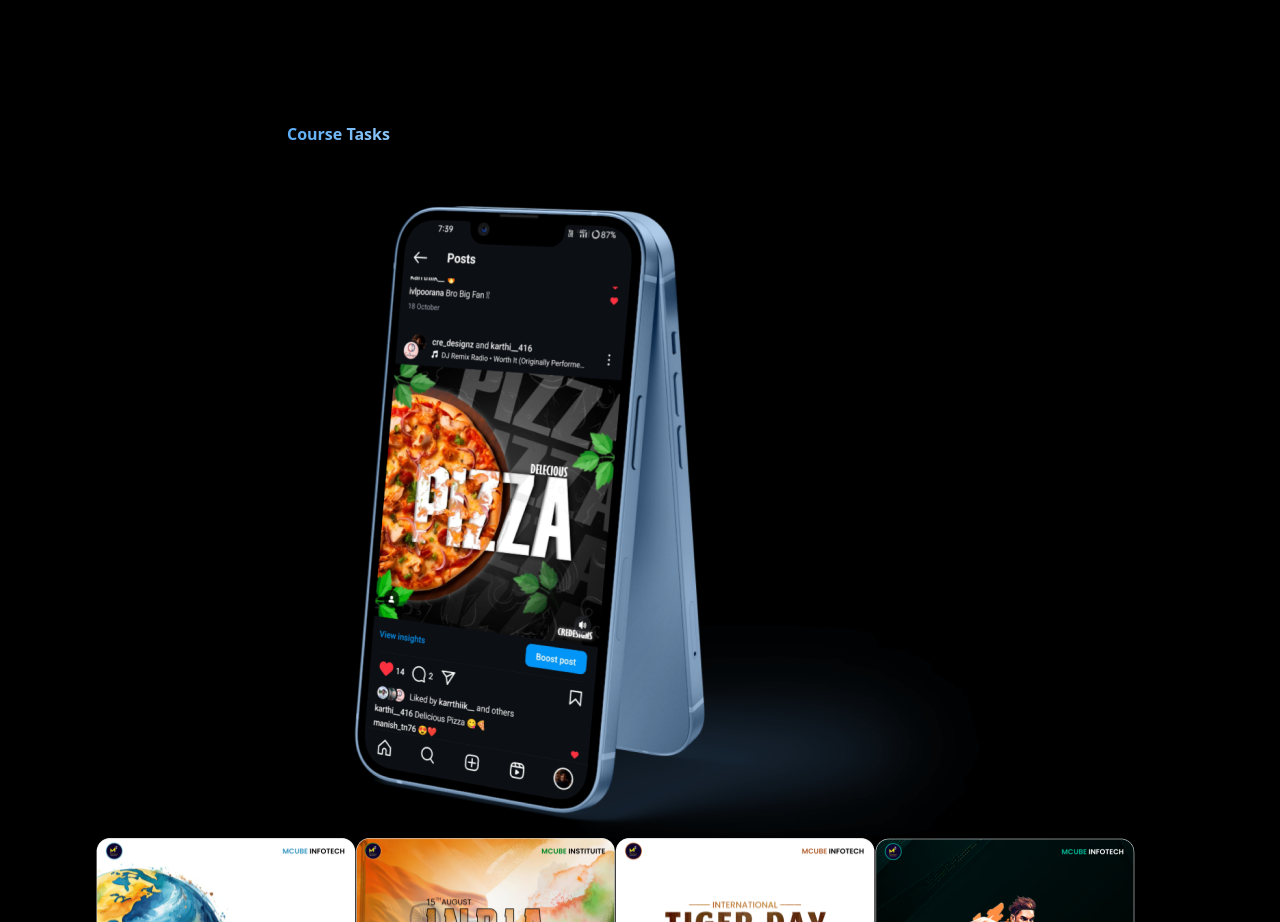
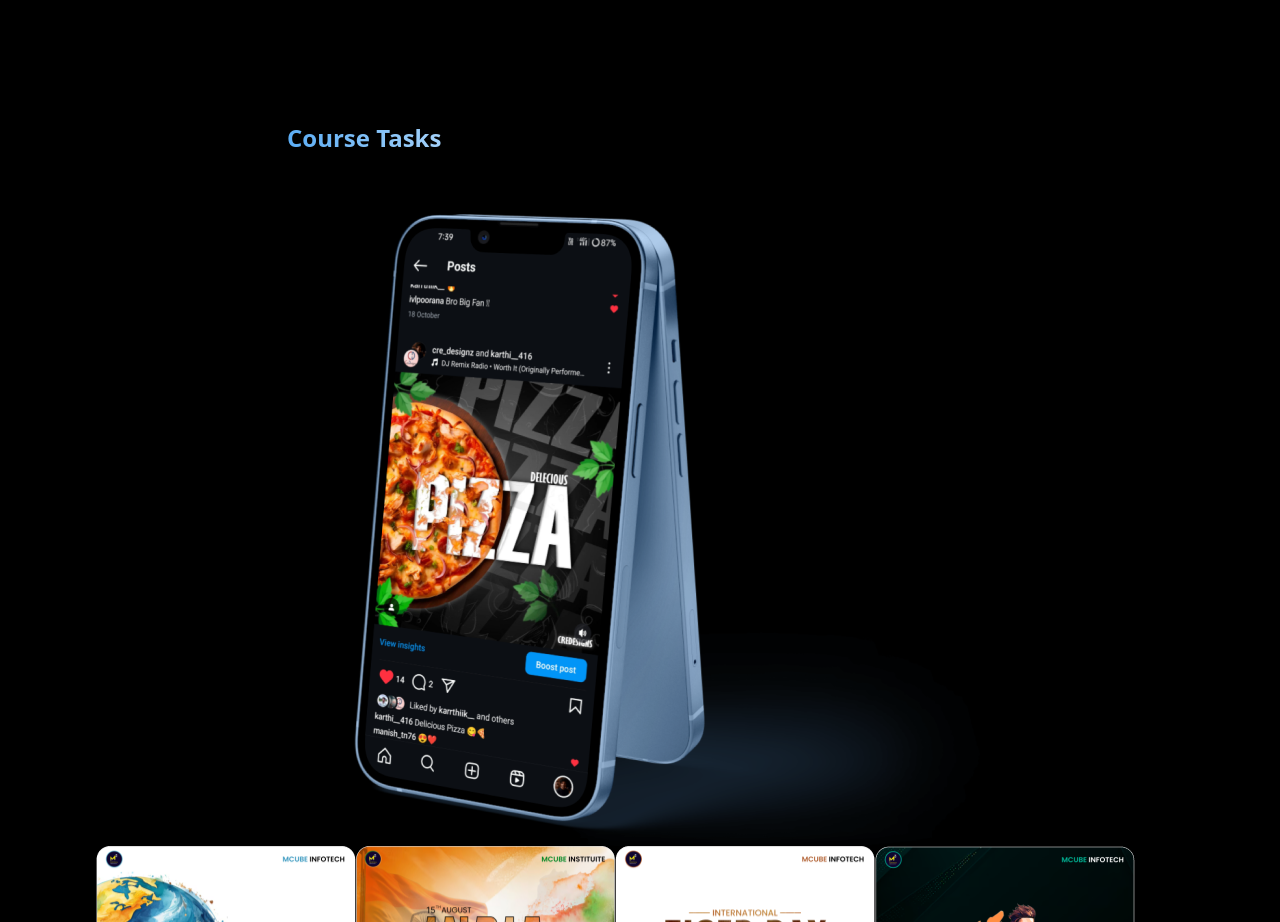
Before and after one commit to PooranaSelvan/graphic-designer-portfolio, a website: page src/index.html in a window 1280 px wide. Shown: the part 1700-2622 px from the top of the page. Drawn offline with nearby package versions, Linux system fonts and the light colour scheme.

Commit message:
Changed Course Size

```diff
--- a/src/index.html
+++ b/src/index.html
@@ -85,7 +85,7 @@
      <section class="py-20">
        <div class="flex flex-wrap items-center justify-evenly w-full">
           <div class="flex flex-wrap flex-col gap-6">
-               <h2 class="gradient-text font-semibold">Course Tasks</h2>
+               <h2 class="gradient-text text-2xl font-semibold">Course Tasks</h2>
                <img src="./images/course/iphone.png" alt="">
           </div>
           <div class="flex flex-wrap gap-5">
```
